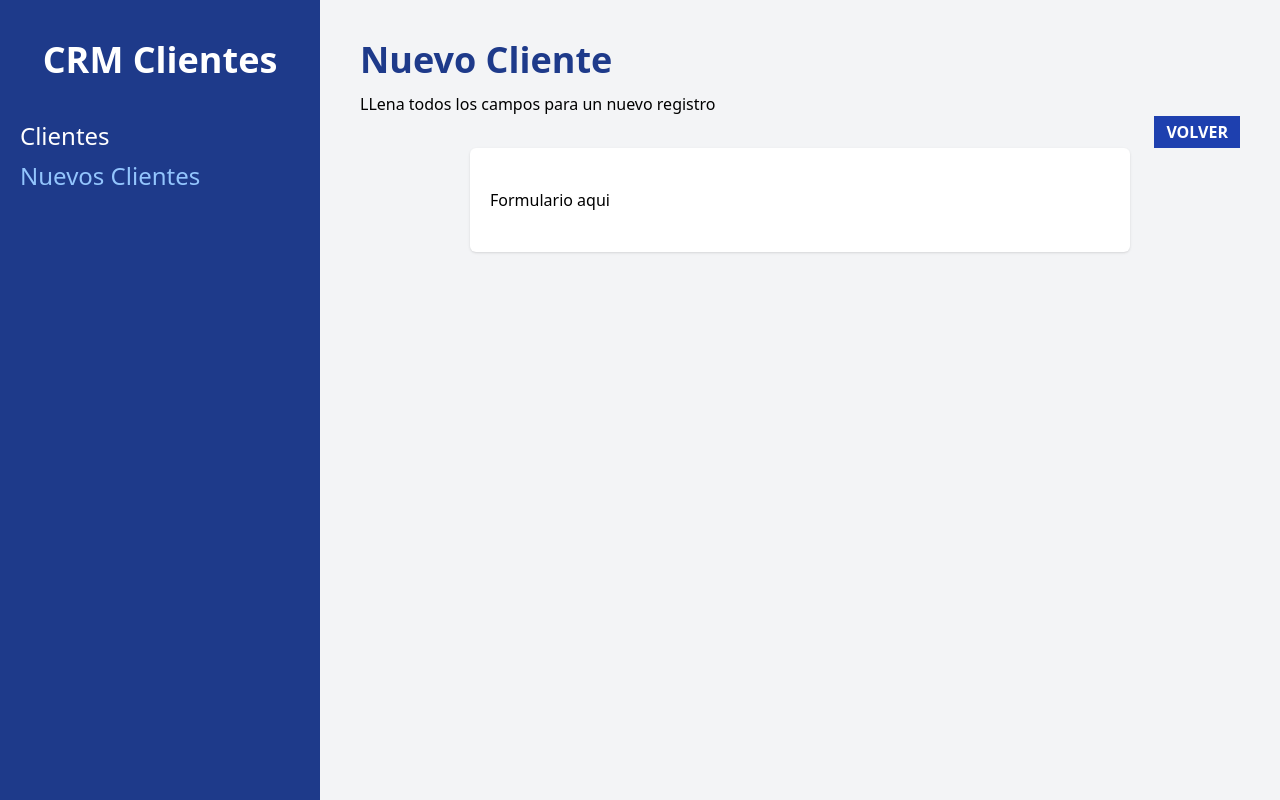
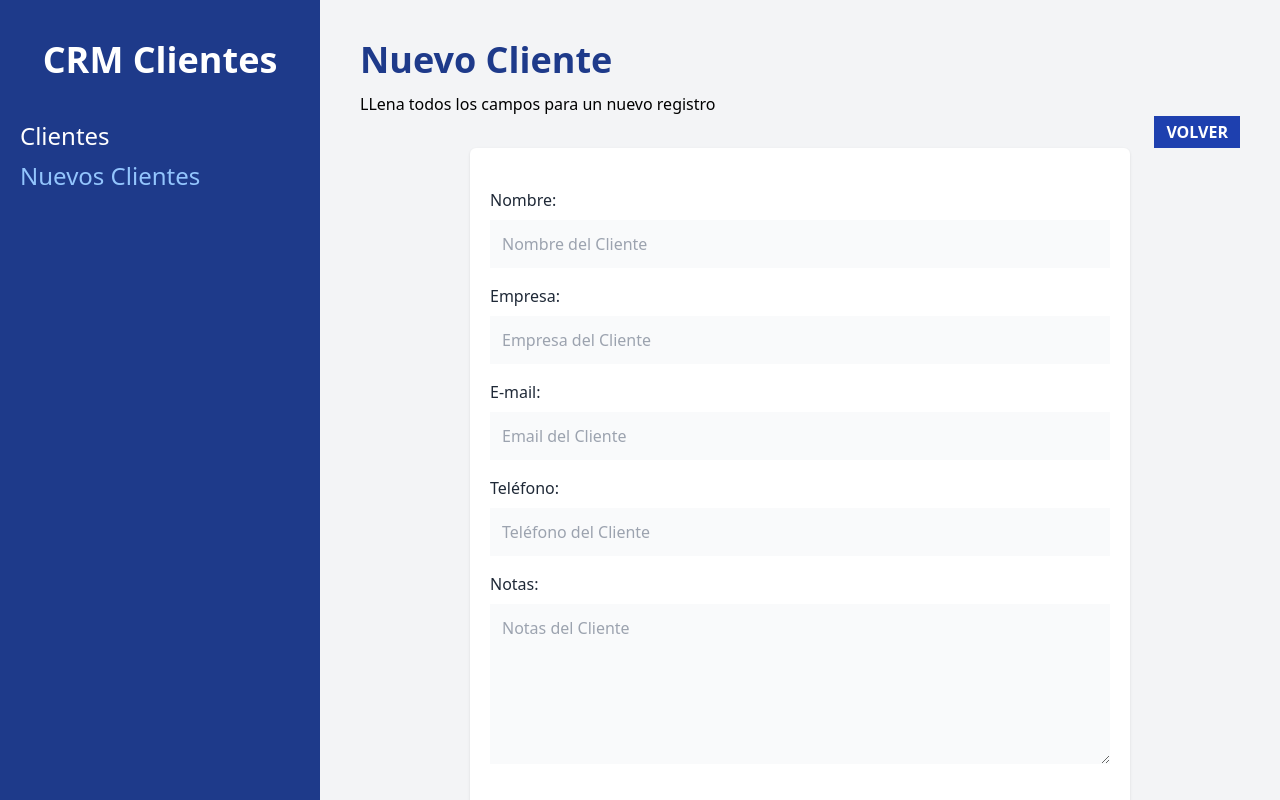
Before and after one commit to jhechus/Administrador-de-clientes, a React (Vite) app: page /clientes/nuevo in a window 1280 px wide. Built offline with nearby package versions, Linux system fonts and the light colour scheme.

Commit message:
agregando formulario

```diff
--- /dev/null
+++ b/src/components/Formulario.jsx
@@ -0,0 +1,79 @@
+
+
+const Formulario = ({cliente}) => {
+    return (
+        <>
+            <div className="mb-4">
+                <label
+                    className="text-gray-800"
+                    htmlFor="nombre"
+                >Nombre:</label>
+                <input
+                    id="nombre"
+                    type="text"
+                    className="mt-2 block w-full p-3 bg-gray-50"
+                    placeholder="Nombre del Cliente"
+                    name="nombre"
+                />
+            </div>
+            <div className="mb-4">
+                <label
+                    className="text-gray-800"
+                    htmlFor="empresa"
+                >Empresa:</label>
+                <input
+                    id="empresa"
+                    type="text"
+                    className="mt-2 block w-full p-3 bg-gray-50"
+                    placeholder="Empresa del Cliente"
+                    name="empresa"
+                />
+            </div>
+
+            <div className="mb-4">
+                <label
+                    className="text-gray-800"
+                    htmlFor="email"
+                >E-mail:</label>
+                <input
+                    id="email"
+                    type="email"
+                    className="mt-2 block w-full p-3 bg-gray-50"
+                    placeholder="Email del Cliente"
+                    name="email"
+                />
+            </div>
+
+            <div className="mb-4">
+                <label
+                    className="text-gray-800"
+                    htmlFor="telefono"
+                >Teléfono:</label>
+                <input
+                    id="telefono"
+                    type="tel"
+                    className="mt-2 block w-full p-3 bg-gray-50"
+                    placeholder="Teléfono del Cliente"
+                    name="telefono"
+                />
+            </div>
+
+            <div className="mb-4">
+                <label
+                    className="text-gray-800"
+                    htmlFor="notas"
+                >Notas:</label>
+                <textarea
+                    as="textarea"
+                    id="notas"
+                    type="text"
+                    className="mt-2 block w-full p-3 bg-gray-50 h-40 align-self"
+                    placeholder="Notas del Cliente"
+                    name="notas"
+                />
+            </div>
+        </>
+    )
+}
+
+export default Formulario
--- a/src/pages/Nuevocliente.jsx
+++ b/src/pages/Nuevocliente.jsx
@@ -1,4 +1,5 @@
 import { useNavigate } from "react-router-dom"
+import Formulario from "../components/Formulario"
 
 function Nuevocliente() {
 
@@ -19,7 +20,17 @@
       </div>
 
       <div className=" bg-white shadow rounded-md md:w-3/4 mx-auto px-5 py-10">
-        <p>Formulario aqui </p>
+
+        <form>
+          <Formulario />
+
+          <input
+            type="submit"
+            className=" mt-5 w-full bg-blue-800 p-3 uppercase font-bold text-white text-lg"
+            value='Registrar Cliente'
+          />
+        </form>
+
       </div>
     </>
   )
```
